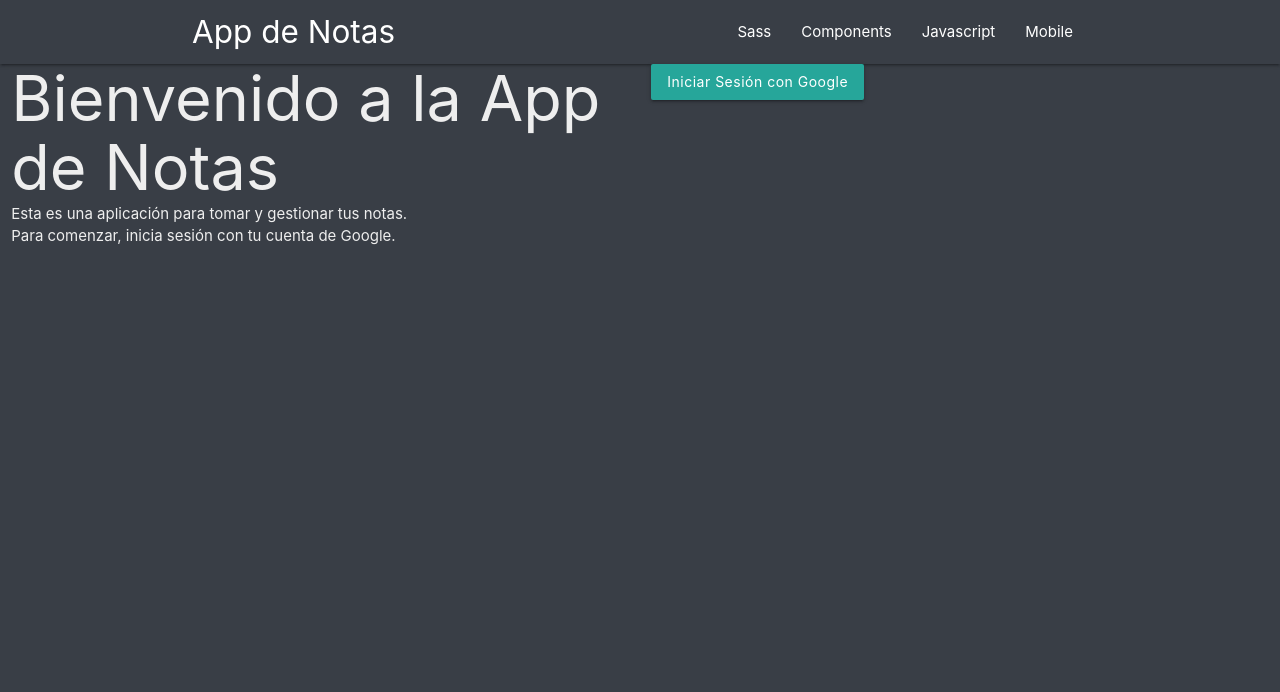
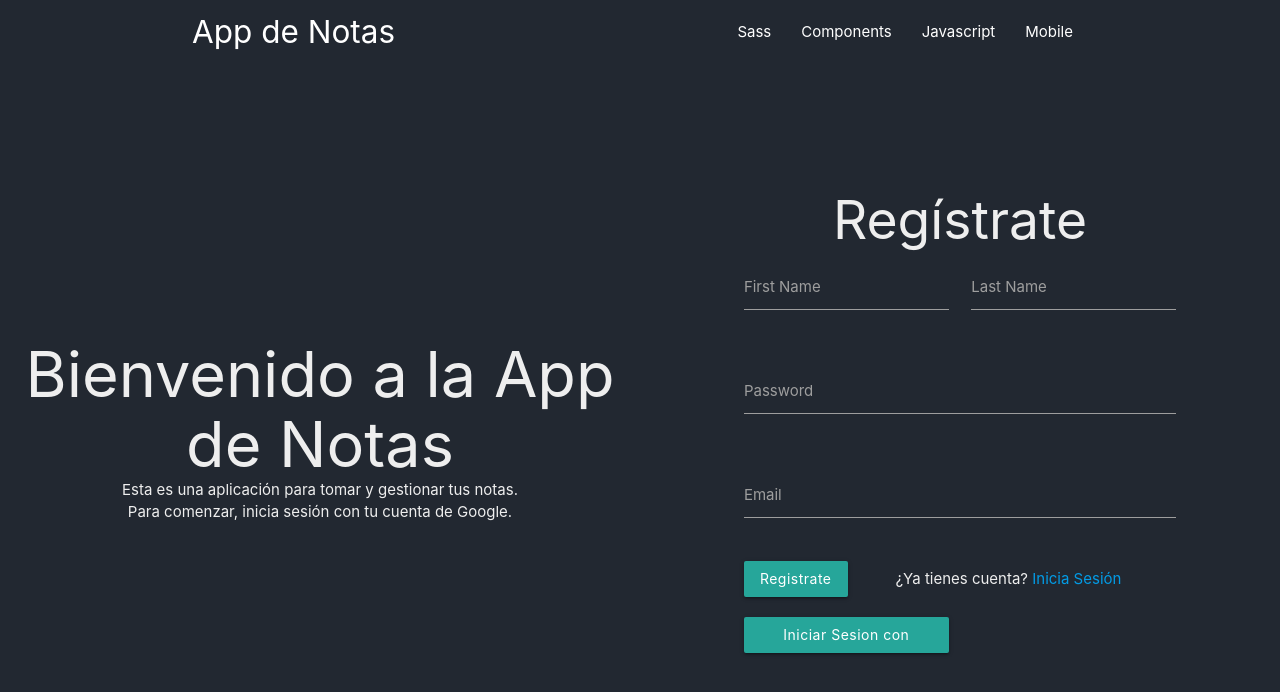
Before and after one commit to BryanQuezada1910/notes-app, a website: page views/index.html in a window 1280 px wide. Drawn offline with Linux system fonts and the light colour scheme; files that its build step writes are made by us from their sources.

Commit message:
Register/Login page design

```diff
--- a/package.json
+++ b/package.json
@@ -15,6 +15,7 @@
   "dependencies": {
     "bcryptjs": "^2.4.3",
     "cookie-parser": "^1.4.6",
+    "cors": "^2.8.5",
     "dotenv": "^16.4.5",
     "express": "^4.19.2",
     "express-session": "^1.18.0",
--- a/public/css/index-page/index.css
+++ b/public/css/index-page/index.css
@@ -5,8 +5,13 @@
 }
 
 body {
-    background-color: #393e46;
+    background-color: #222831;
     color: #eeeeee;
+}
+
+nav {
+    background-color: #222831;
+    box-shadow: none;
 }
 
 h1, h2, h3, h4, h5, h6, p {
@@ -14,16 +19,20 @@ h1, h2, h3, h4, h5, h6, p {
     padding: 0;
 }
 
-@media only screen and (max-width: 768px) {
+@media only screen and (max-width: 600.8px) {
 
 }
 
-@media only screen and (min-width: 769px) and (max-width: 1024px) {
+@media only screen and (min-width: 601) and (max-width: 991.8) {
 
 }
 
-@media only screen and (min-width: 1025px) {
+@media only screen and (min-width: 992px) {
     #principal-container {
         height: 100vh;
     }
+
+    #seccion-1, #seccion-2 {
+        height: calc(100vh - 64px);
+    }
 }
--- a/views/index.html
+++ b/views/index.html
@@ -23,7 +23,7 @@
   <body>
     <div id="principal-container">
       <!--Navbar-->
-      <nav class="transparent">
+      <nav>
         <div class="container nav-wrapper">
           <a href="#!" class="brand-logo">App de Notas</a>
           <a href="#" data-target="mobile-demo" class="sidenav-trigger"
@@ -48,30 +48,69 @@
 
       <div class="row">
         <!--Contenido-->
-        <div class="col s12 m6">
-          <section>
-            <div class="valign-wrapper">
-              <div class="valign">
+        <section id="seccion-1" class="col s12 m12 l6 valign-wrapper">
+          <div class="center transparent">
             <h1>Bienvenido a la App de Notas</h1>
             <p>Esta es una aplicación para tomar y gestionar tus notas.</p>
             <p>Para comenzar, inicia sesión con tu cuenta de Google.</p>
           </div>
-            </div>
         </section>
-        </div>
 
         <!--Formulario de registro-->
-        <div class="col s12 m6">
-          <section>
+        <section id="seccion-2" class="col s12 m12 l6 valign-wrapper">
+          <form class="container  s12">
+            <h2 class="center">Regístrate</h2>
+            <div class="row">
+              <div class="input-field col s6">
+                <input id="first_name" type="text" class="validate" />
+                <label for="first_name">First Name</label>
+              </div>
+              <div class="input-field col s6">
+                <input id="last_name" type="text" class="validate" />
+                <label for="last_name">Last Name</label>
+              </div>
+            </div>
+            <div class="row">
+              <div class="input-field col s12">
+                <input id="password" type="password" class="validate" />
+                <label for="password">Password</label>
+              </div>
+            </div>
+            <div class="row">
+              <div class="input-field col s12">
+                <input id="email" type="email" class="validate" />
+                <label for="email">Email</label>
+              </div>
+            </div>
+            <div class="row">
+              <div class="valign-wrapper">
+                <div class="col s12 m4">
+                  <a
+                    style="text-transform: none;"
+                    class="waves-effect waves-light btn"
+                    href="#!"
+                    id="login-button"
+                    >Registrate</a
+                  >
+                </div>
+                <div class="col s12 m8">
+                  <p>¿Ya tienes cuenta? <a href="/login">Inicia Sesión</a></p>
+                </div>
+              </div>
+            </div>
+            <div class="row">
+              <div class="col s6">
                 <a
                   style="text-transform: none;"
                   class="waves-effect waves-light btn"
                   href="/auth/login/google"
                   id="login-button"
-              >Iniciar Sesión con Google</a
+                  >Iniciar Sesion con Google</a
                 >
+              </div>
+            </div>
+          </form>
         </section>
-        </div>
       </div>
     </div>
 
```
Also changed, not shown: 1 other file. Lines whose indentation alone changed are shown as unchanged.
